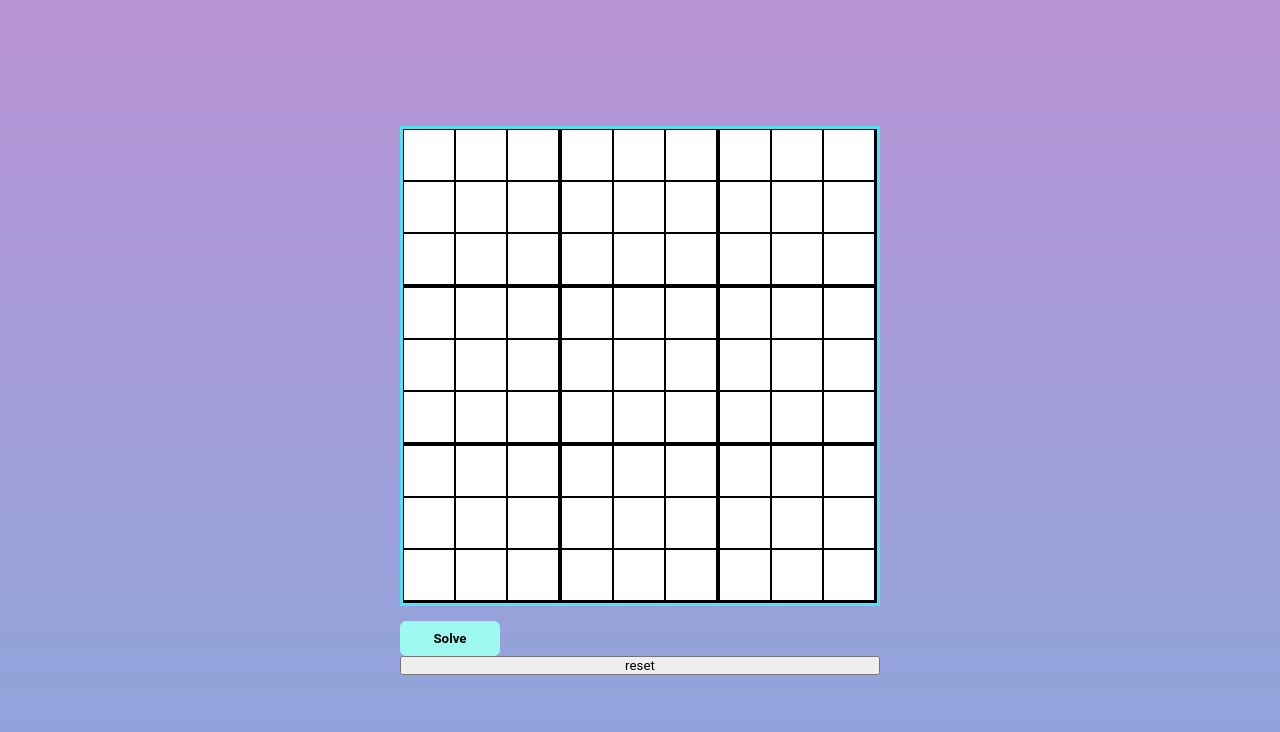
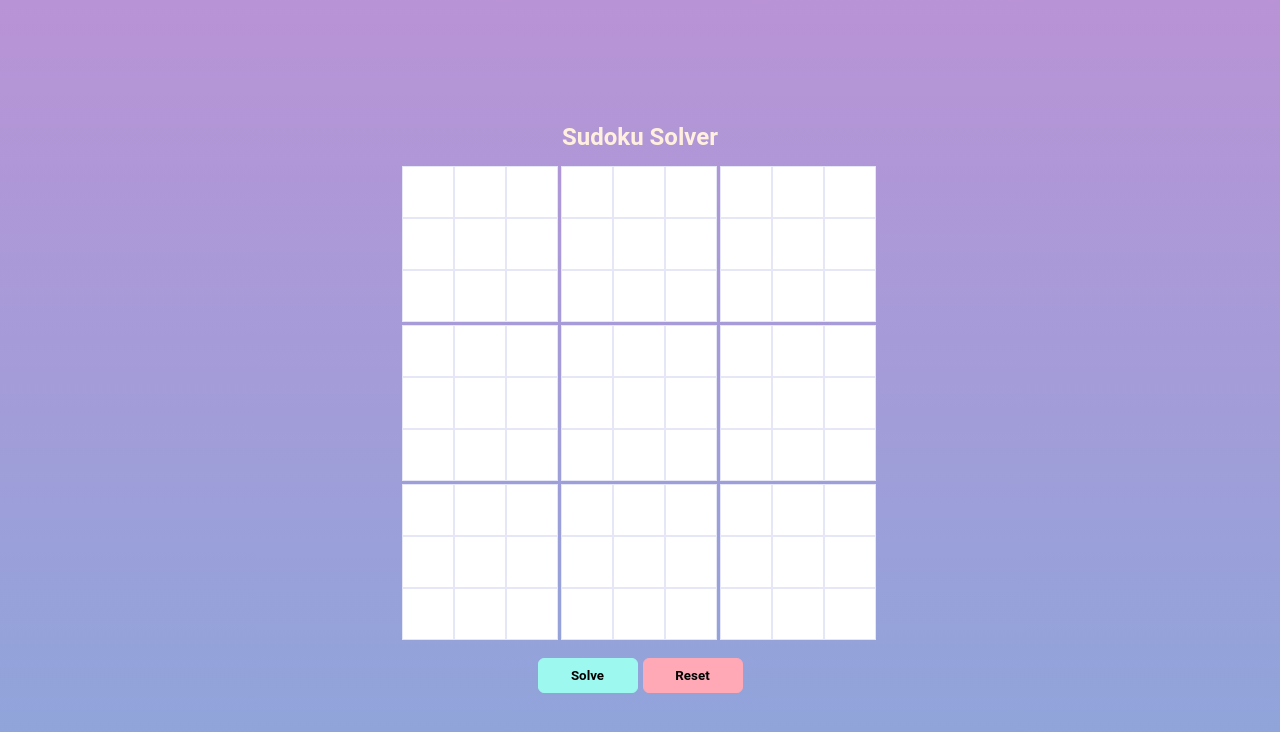
Before and after one commit to doshinxlsx/sudoku-solver, a React (Vite) app: page /playground in a window 1280 px wide. Shown: the top 732 px of the page. Built offline with nearby package versions, Linux system fonts and the light colour scheme.

Commit message:
feat(*): PlayGround refactored

```diff
--- a/src/pages/PlayGround/PlayGround.jsx
+++ b/src/pages/PlayGround/PlayGround.jsx
@@ -2,6 +2,7 @@ import React from 'react';
 import { Spinner } from './components';
 import { usePlayGround } from './hooks';
 import {
+  ButtonContainer,
   CellInput,
   GameTable,
   GameTableBody,
@@ -9,6 +10,8 @@ import {
   GameTableRow,
   PageContainer,
   SolveButton,
+  ResetButton,
+  GameTitle,
 } from './styles';
 
 const PlayGround = () => {
@@ -17,6 +20,7 @@ const PlayGround = () => {
 
   return (
     <PageContainer>
+      <GameTitle>Sudoku Solver</GameTitle>
       <GameTable>
         <GameTableBody>
           {grid.map((row, rowIndex) => (
@@ -44,8 +48,10 @@ const PlayGround = () => {
           ))}
         </GameTableBody>
       </GameTable>
-      <SolveButton onClick={solve}>{loading ? <Spinner /> : 'Solve'}</SolveButton>
-      <button onClick={resetGrid}>reset</button>
+      <ButtonContainer>
+        <SolveButton onClick={solve}>{loading ? <Spinner /> : 'Solve'}</SolveButton>
+        <ResetButton onClick={resetGrid}>Reset</ResetButton>
+      </ButtonContainer>
     </PageContainer>
   );
 };
--- a/src/pages/PlayGround/styles.js
+++ b/src/pages/PlayGround/styles.js
@@ -3,11 +3,17 @@ import styled from 'styled-components';
 export const PageContainer = styled.div`
   display: flex;
   flex-direction: column;
+  align-items: center;
+`;
+
+export const GameTitle = styled.h2`
+  margin: 15px;
+  color: #ffefdf;
 `;
 
 export const GameTable = styled.table`
   border-collapse: collapse;
-  border: 3px solid #51e2f5;
+  border: none;
   margin: 0 0 15px 0;
 `;
 
@@ -24,10 +30,26 @@ export const CellInput = styled.input`
   height: 50px;
   font-size: 20px;
   text-align: center;
-  border: 1px solid black;
-  background-color: ${(props) => (props.isUserDefined ? '#9df9ef' : 'white')};
-  ${(props) => (props.columnIndex + 1) % 3 === 0 && `border-right: 3px solid black;`};
-  ${(props) => (props.rowIndex + 1) % 3 === 0 && `border-bottom: 3px solid black;`};
+  border: 1px solid rgba(156, 159, 217, 0.25);
+  background-color: ${(props) => (props.isUserDefined ? '#40e1ff' : 'white')};
+  color: ${(props) => (props.isUserDefined ? 'white' : 'black')};
+  font-weight: ${(props) => (props.isUserDefined ? '600' : '500')};
+  ${(props) => (props.columnIndex + 1) % 3 === 0 && `margin-right: 3px;`};
+  ${(props) => (props.rowIndex + 1) % 3 === 0 && `margin-bottom: 3px;`};
+`;
+
+export const ButtonContainer = styled.div`
+  display: flex;
+  flex-direction: column;
+  justify-content: center;
+  gap: 5px;
+  width: 100%;
+  transition: width 0.2s;
+
+  @media screen and (min-width: 768px) {
+    flex-direction: row;
+    width: 300px;
+  }
 `;
 
 export const SolveButton = styled.button`
@@ -47,3 +69,21 @@ export const SolveButton = styled.button`
     width: 100px;
   }
 `;
+
+export const ResetButton = styled.button`
+  border: 1px solid #ffa8b6;
+  background: #ffa8b6;
+  width: 100%;
+  height: 35px;
+  border-radius: 6px;
+  font-weight: 600;
+
+  &:hover {
+    cursor: pointer;
+    box-shadow: rgb(38, 57, 77) 0px 20px 30px -10px;
+  }
+
+  @media screen and (min-width: 768px) {
+    width: 100px;
+  }
+`;
```
